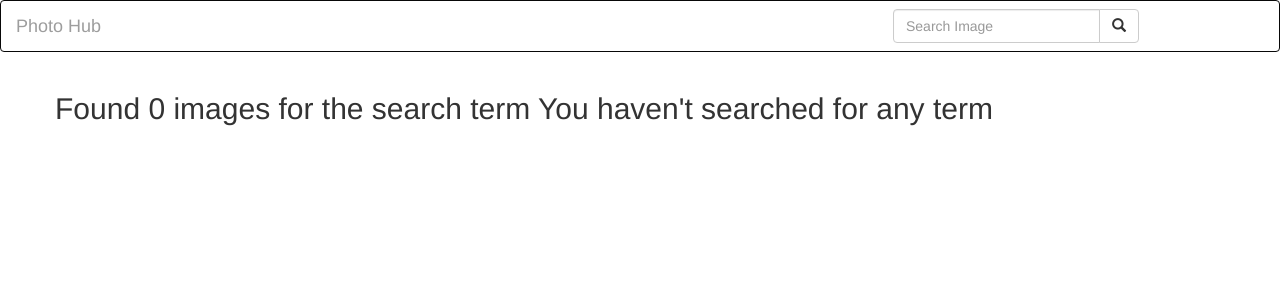
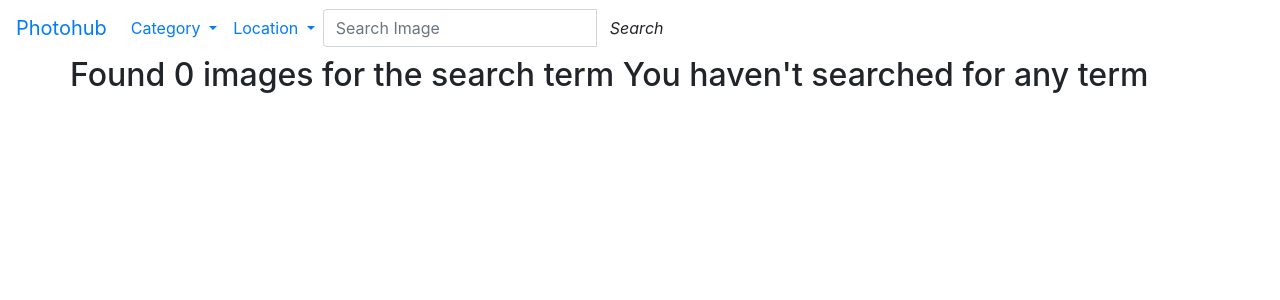
Before and after one commit to Benard18/PhotoHub, a Django app: page /search/ in a window 1280 px wide. Shown: the top 300 px of the page. Run offline with Django 3.2, Linux system fonts and the light colour scheme; some libraries are stand-ins or nearby versions.

Commit message:
The necessary templates based in my application

```diff
--- a/hub/templates/base.html
+++ b/hub/templates/base.html
@@ -1,4 +1,4 @@
-{% load bootstrap3 %}
+{% load bootstrap4 %}
 {% load static %}
 <!DOCTYPE html>
 <html>
--- a/hub/templates/category.html
+++ b/hub/templates/category.html
@@ -5,7 +5,7 @@
  <div class="container">
 {% for category in categories %}
    <div class="row">
-     <img src="{{category.image.url}}"  class="img-responsive" alt="">
+     <img src="{{category.image.url}}"  class="img-thumbnail" alt="">
    </div>
 
    <div class="row">
--- a/hub/templates/location.html
+++ b/hub/templates/location.html
@@ -5,7 +5,7 @@
  <div class="container">
 {% for image in images %}
    <div class="row">
-     <img src="{{image.image.url}}"  class="img-responsive" alt="">
+     <img src="{{image.image.url}}"  class="img-thumbnail" alt="">
    </div>
 
    <div class="row">
--- a/hub/templates/navbar.html
+++ b/hub/templates/navbar.html
@@ -1,23 +1,42 @@
-<nav class="navbar navbar-inverse">
-    <div class="container-fluid">
-      <div class="navbar-header">
-        <a class="navbar-brand" href="#">Photo Hub</a>
-      </div>
+<nav class="navbar navbar-expand-lg navbar-transparent bg-transparent">
+  <a class="navbar-brand" href="/">Photohub</a>
+  <button class="navbar-toggler" type="button" data-toggle="collapse" data-target="#navbarNavDropdown" aria-controls="navbarNavDropdown" aria-expanded="false" aria-label="Toggle navigation">
+    <span class="navbar-toggler-icon"></span>
+  </button>
+  <div class="collapse navbar-collapse" id="navbarNavDropdown">
+    <ul class="navbar-nav">
+     <li class="nav-item dropdown float-right">
+        <a class="nav-link dropdown-toggle" href="#" id="navbarDropdownMenuLink" data-toggle="dropdown" aria-haspopup="true" aria-expanded="false">
+          Category
+        </a>
+        <div class="dropdown-menu" aria-labelledby="navbarDropdownMenuLink">
+          <a class="dropdown-item" href="{% url 'category' category_id=1%}">HipHop</a>
+          <a class="dropdown-item" href="{%url 'category' category_id=2%}">Streets</a>
+          <a class="dropdown-item" href="{%url 'category' category_id=3%}">Portraits</a>
+          <a class="dropdown-item" href="{%url 'category' category_id=3%}">Creative</a>
+        </div>
+      </li>
+      <li class="nav-item dropdown float-sm-right">
+        <a class="nav-link dropdown-toggle" href="#" id="navbarDropdownMenuLink" data-toggle="dropdown" aria-haspopup="true" aria-expanded="false">
+          Location
+        </a>
+        <div class="dropdown-menu" aria-labelledby="navbarDropdownMenuLink">
+          <a class="dropdown-item" href="{%url 'location' location_id=1%}">North America</a>
+          <a class="dropdown-item" href="{%url 'location' location_id=2%}">Africa</a>
 
-      <!-- Adding a search form  -->
-      <div class="col-sm-4 col-md-4 navbar-right">
-
-        <form class="navbar-form" role="search" action="{% url 'search_results' %}">
+          <a class="dropdown-item" href="{%url 'location' location_id=3%}">South America</a>
+        </div>
+      </li>
+    </ul>
+    <form class="navbar-form" role="search" action="{% url 'search_results' %}">
 
           <div class="input-group">
             <input type="text" class="form-control" placeholder="Search Image" name="image">
             <div class="input-group-btn">
-              <button class="btn btn-default" type="submit"><i class="glyphicon glyphicon-search"></i></button>
+              <button class="btn btn-default" type="submit"><i class="glyphicon glyphicon-search">Search</i></button>
             </div>
           </div>
 
         </form>
-      </div>
-      <!-- search form end -->
-    </div>
-  </nav>
+  </div>
+</nav>
```
Also changed, not shown: hub/templates/index.html (+76 -17 lines).
